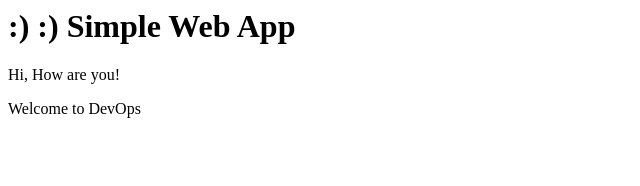
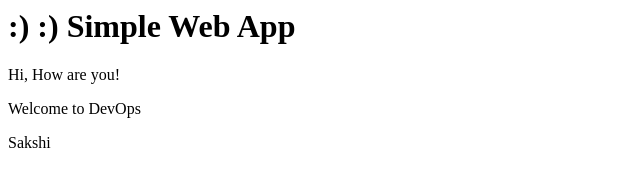
Before and after one commit to sakshi12oct/sample-web-master-slave, a plain HTML site: page index.html in a window 1280 px wide. Shown: the full height of the page, 0-640 px from the left. Drawn offline with Linux system fonts and the light colour scheme.

Commit message:
Update index.html

```diff
--- a/index.html
+++ b/index.html
@@ -4,3 +4,4 @@
 
 <p>  Hi, How are you!</p>
 <p> Welcome to DevOps</p>
+<p>  Sakshi </p>
```
